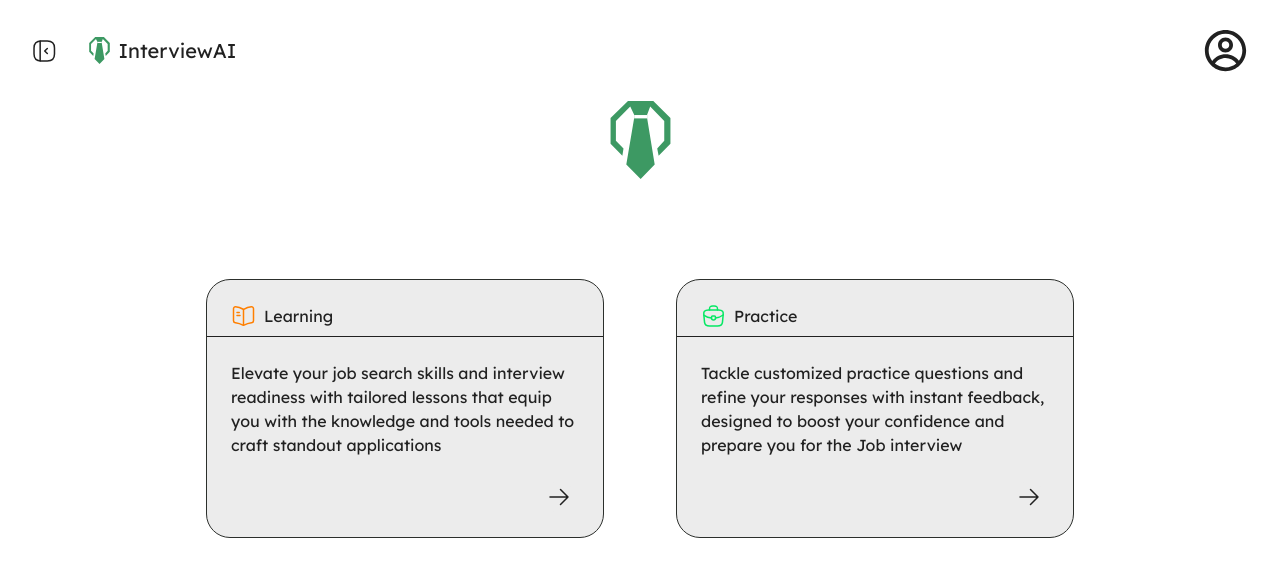
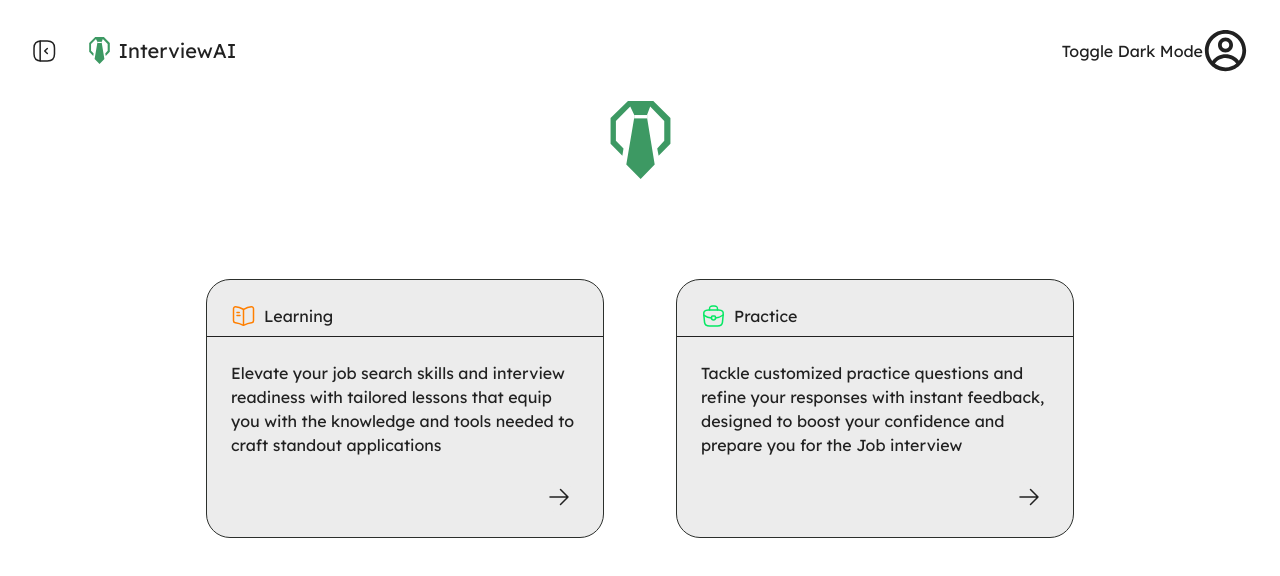
Before and after one commit to Chioma-Okeke/InterviewAI, a React (Vite) app: page / in a window 1280 px wide. Shown: the top 576 px of the page. Built offline with nearby package versions, Linux system fonts and the light colour scheme.

Commit message:
added toggle button back

```diff
--- a/src/components/shared/AppHeader.jsx
+++ b/src/components/shared/AppHeader.jsx
@@ -112,15 +112,14 @@ function AppHeader() {
                     </Link>
                 </div>
 
-                {/* <button
+                <button
                     onClick={() =>
                         setTheme(theme === "dark" ? "light" : "dark")
                     }
                     className="dark:text-primary-light text-primary-dark"
                 >
                     Toggle {theme === "dark" ? "Light" : "Dark"} Mode
-                </button> */}
-                {/* <img src={} alt="" className='rounded-full'/> */}
+                </button>
                 <div className="hidden lg:block">
                     <CgProfile
                         size={45}
```
